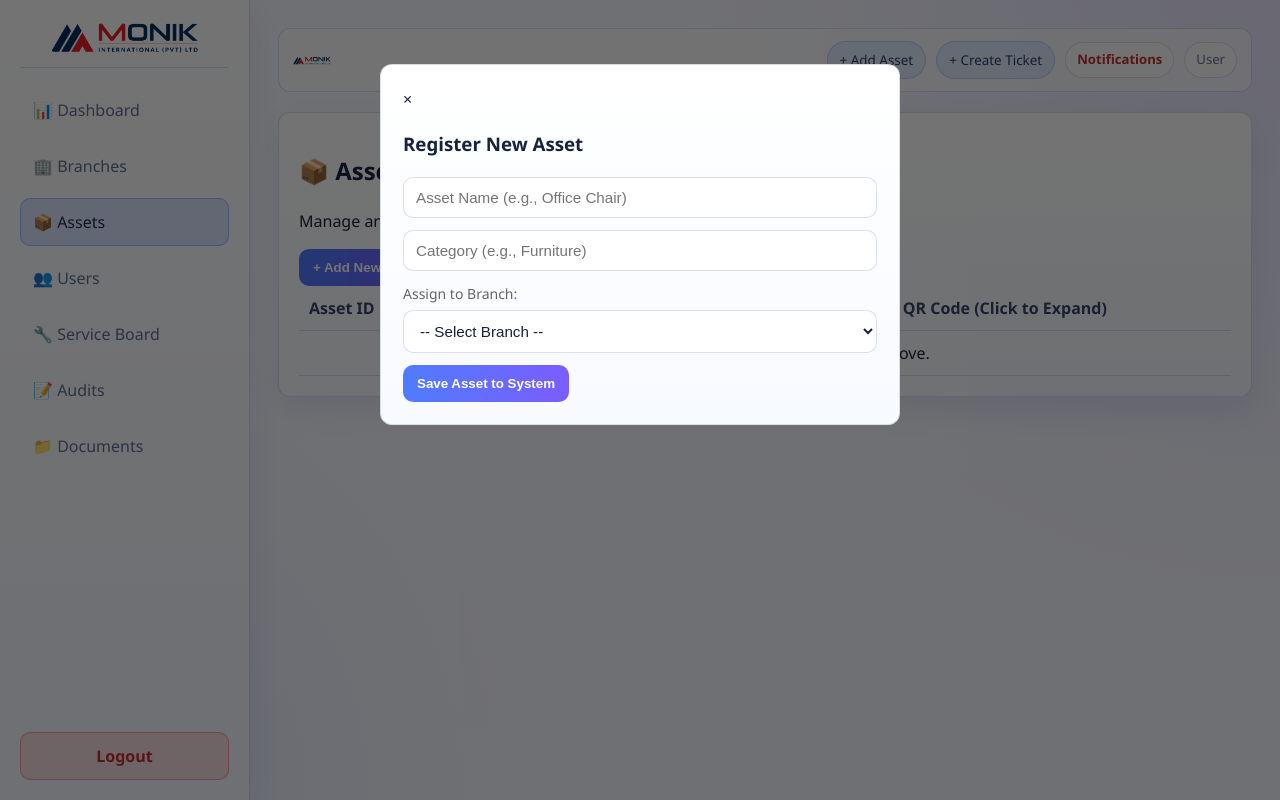
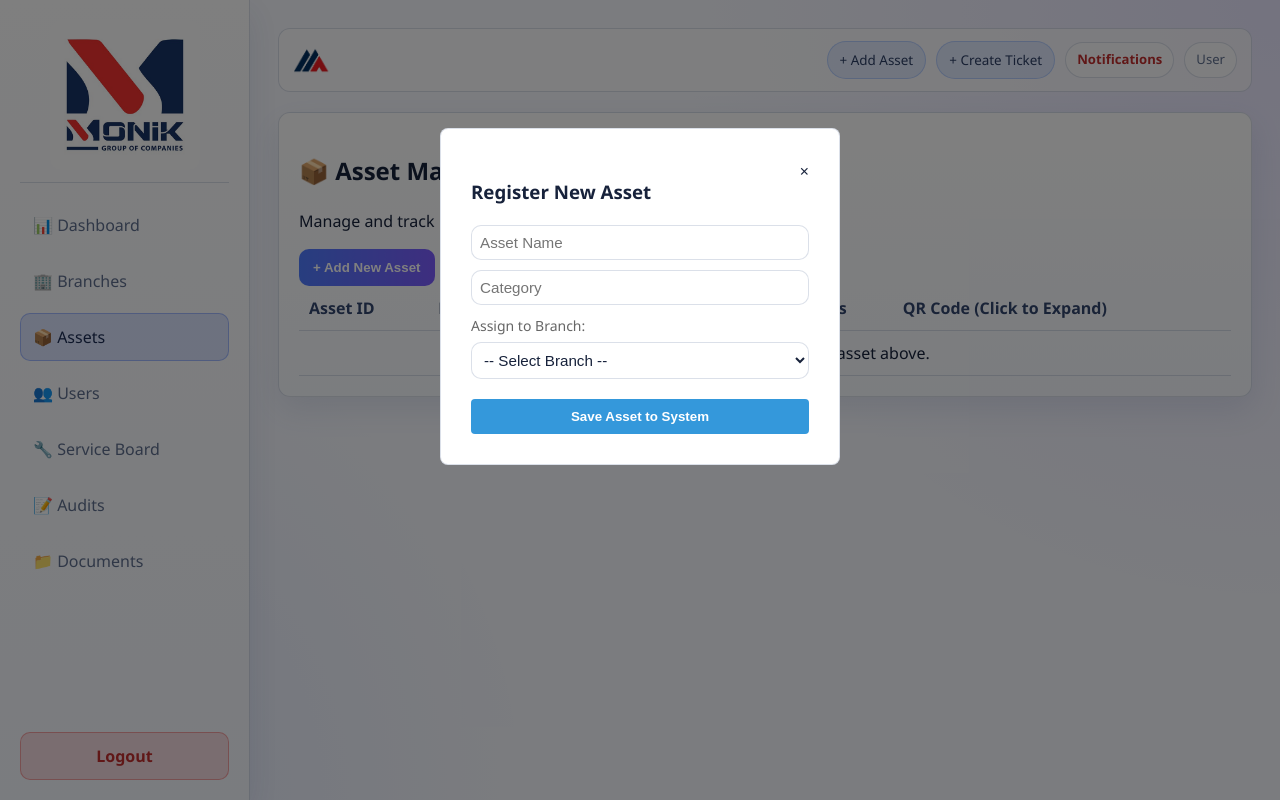
Before and after one commit to Ceylone-Monik/MONIK_GROUP_ERP_SYSTEM, a PHP site: page /modules/assets/index.php in a window 1280 px wide, after a click on "+ Add New Asset". Run offline with PHP 8.4, Linux system fonts and the light colour scheme; data that the repository does not hold is empty.

Commit message:
Fourth Commit
Before Update second version

```diff
--- a/includes/sidebar.php
+++ b/includes/sidebar.php
@@ -8,7 +8,7 @@ function nav_active(string $needle, string $uri): string {
 ?>
 <div class="sidebar">
     <h2 class="sidebar-brand">
-        <img src="<?php echo $base_url; ?>assets/pic/Monik.png" alt="Monik Group Logo" class="sidebar-logo">
+        <img src="<?php echo $base_url; ?>assets/pic/Monik.jpeg" alt="Monik Group Logo" class="sidebar-logo">
     </h2>
     <div class="nav-links">
         <a class="<?php echo nav_active('/dashboard.php', $uri); ?>" href="<?php echo $base_url; ?>dashboard.php">📊 Dashboard</a>
--- a/includes/topbar.php
+++ b/includes/topbar.php
@@ -4,7 +4,7 @@ $fullName = $_SESSION['full_name'] ?? 'User';
 ?>
 <div class="topbar">
   <div class="topbar-left">
-    <img src="<?php echo $base_url; ?>assets/pic/Monik.png" alt="Monik Group Logo" class="topbar-logo">
+    <img src="<?php echo $base_url; ?>assets/pic/MonikLogoOnly.png" alt="Monik Group Logo" class="topbar-logo">
   </div>
   <div class="topbar-right">
     <a class="quick-action" href="<?php echo $base_url; ?>modules/assets/index.php">+ Add Asset</a>
--- a/modules/assets/index.php
+++ b/modules/assets/index.php
@@ -8,29 +8,21 @@ $query = "SELECT a.*, b.name as branch_name FROM assets a
 $stmt = $pdo->query($query);
 $assets = $stmt->fetchAll(PDO::FETCH_ASSOC);
 
-// Fetch Branches for the dropdown menu in the modal
+// Fetch Branches for the dropdown menu
 $branches = $pdo->query("SELECT branch_id, name FROM branches")->fetchAll(PDO::FETCH_ASSOC);
+
+// Set page title and include the shared header
+$pageTitle = "Assets | MONIK Group";
+include '../../includes/header.php'; // This file already starts the <html>, <head>, and <body>
 ?>
 
-<!DOCTYPE html>
-<html lang="en">
-<?php
-  $pageTitle = "Assets | MONIK Group"; // Change this per module
-  include '../../includes/header.php';
-?>
-<head>
-    <meta charset="UTF-8">
-    <meta name="viewport" content="width=device-width, initial-scale=1.0">
-    <title>Asset Management | Monik Group ERP</title>
-    <link rel="stylesheet" href="../../assets/css/style.css">
-    <script src="https://code.jquery.com/jquery-3.6.0.min.js"></script>
-</head>
-<body>
+<!-- No need for <head> or <body> tags here, they are in header.php -->
+
 <?php include '../../includes/sidebar.php'; ?>
 
 <div class="main-wrapper">
     <?php include '../../includes/topbar.php'; ?>
-<div class="container">
+    <div class="container" style="padding: 20px;">
         <h2>📦 Asset Management</h2>
         <p>Manage and track physical assets across all Monik Group branches.</p>
 
@@ -52,9 +44,7 @@ $branches = $pdo->query("SELECT branch_id, name FROM branches")->fetchAll(PDO::F
                     <tr><td colspan="6" style="text-align:center;">No assets found. Add your first asset above.</td></tr>
                 <?php else: ?>
                     <?php foreach ($assets as $asset):
-                    // Data to be encoded in the QR
                         $qrData = "MONIK-ASSET-" . $asset['asset_id'];
-                    // NEW STABLE API URL
                         $qrUrl = "https://api.qrserver.com/v1/create-qr-code/?size=200x200&data=" . urlencode($qrData);
                     ?>
                     <tr>
@@ -64,7 +54,7 @@ $branches = $pdo->query("SELECT branch_id, name FROM branches")->fetchAll(PDO::F
                         <td><?php echo htmlspecialchars($asset['branch_name']); ?></td>
                         <td><span style="color: green;">●</span> <?php echo $asset['status']; ?></td>
                         <td>
-                        <img src="<?php echo $qrUrl; ?>" class="qr-code" title="View Full QR" onclick="window.open('<?php echo $qrUrl; ?>')">
+                            <img src="<?php echo $qrUrl; ?>" style="width:50px; cursor:pointer;" title="View Full QR" onclick="window.open('<?php echo $qrUrl; ?>')">
                         </td>
                     </tr>
                     <?php endforeach; ?>
@@ -74,28 +64,30 @@ $branches = $pdo->query("SELECT branch_id, name FROM branches")->fetchAll(PDO::F
     </div>
 
     <!-- Add Asset Modal -->
-<div id="assetModal">
-    <div class="modal-content">
-        <span class="close-btn" onclick="$('#assetModal').hide()">&times;</span>
+    <div id="assetModal" style="display:none; position:fixed; top:0; left:0; width:100%; height:100%; background:rgba(0,0,0,0.5); z-index:2000;">
+        <div class="modal-content" style="background:white; width:400px; margin: 10% auto; padding:30px; border-radius:8px;">
+            <span class="close-btn" onclick="$('#assetModal').hide()" style="float:right; cursor:pointer;">&times;</span>
             <h3>Register New Asset</h3>
             <form id="addAssetForm">
-            <input type="text" name="name" placeholder="Asset Name (e.g., Office Chair)" required>
-            <input type="text" name="category" placeholder="Category (e.g., Furniture)" required>
+                <input type="text" name="name" placeholder="Asset Name" required style="width:100%; margin-bottom:10px; padding:8px;">
+                <input type="text" name="category" placeholder="Category" required style="width:100%; margin-bottom:10px; padding:8px;">
 
                 <label style="font-size: 14px; color: #666;">Assign to Branch:</label>
-            <select name="branch_id" required>
+                <select name="branch_id" required style="width:100%; margin-bottom:20px; padding:8px;">
                     <option value="">-- Select Branch --</option>
                     <?php foreach ($branches as $b): ?>
                         <option value="<?php echo $b['branch_id']; ?>"><?php echo htmlspecialchars($b['name']); ?></option>
                     <?php endforeach; ?>
                 </select>
 
-            <button type="submit" class="btn">Save Asset to System</button>
+                <button type="submit" class="btn" style="width:100%; padding:10px; background:#3498db; color:white; border:none; border-radius:4px;">Save Asset to System</button>
             </form>
         </div>
     </div>
 </div>
 
+<!-- Scripts -->
+<script src="https://code.jquery.com/jquery-3.6.0.min.js"></script>
 <script>
 $(document).ready(function() {
     $('#addAssetForm').on('submit', function(e) {
@@ -104,7 +96,6 @@ $(document).ready(function() {
             url: 'add_asset.php',
             method: 'POST',
             data: $(this).serialize(),
-            dataType: 'json',
             success: function(res) {
                 if(res.status === 'success') {
                     alert('Asset Registered Successfully!');
@@ -112,9 +103,6 @@ $(document).ready(function() {
                 } else {
                     alert('Error: ' + res.message);
                 }
-            },
-            error: function() {
-                alert('Server error. Please check your database connection.');
             }
         });
     });
```
Also changed, not shown: modules/assets/add_asset.php (+8 -4 lines), modules/assets/view_asset.php (added, +67 -0 lines), assets/pic/Monik.jpeg (added), assets/pic/Monik.png (deleted). Lines whose indentation alone changed are shown as unchanged.
